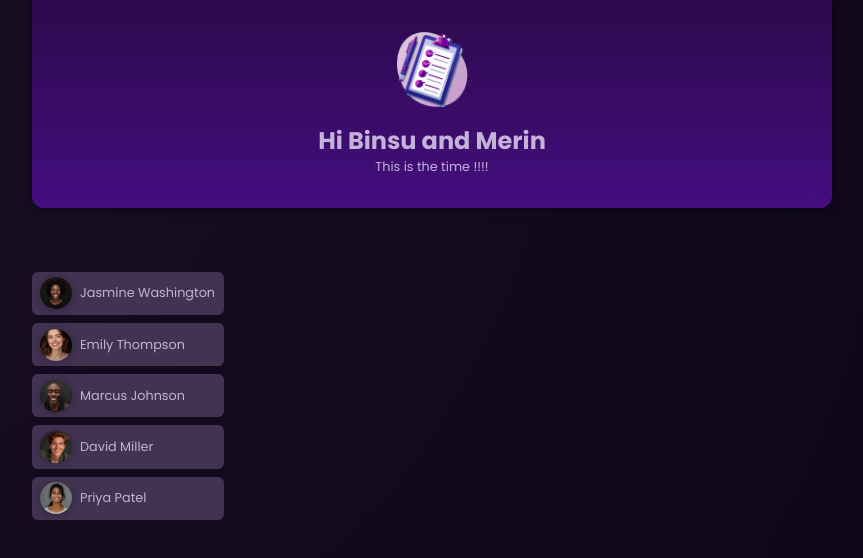
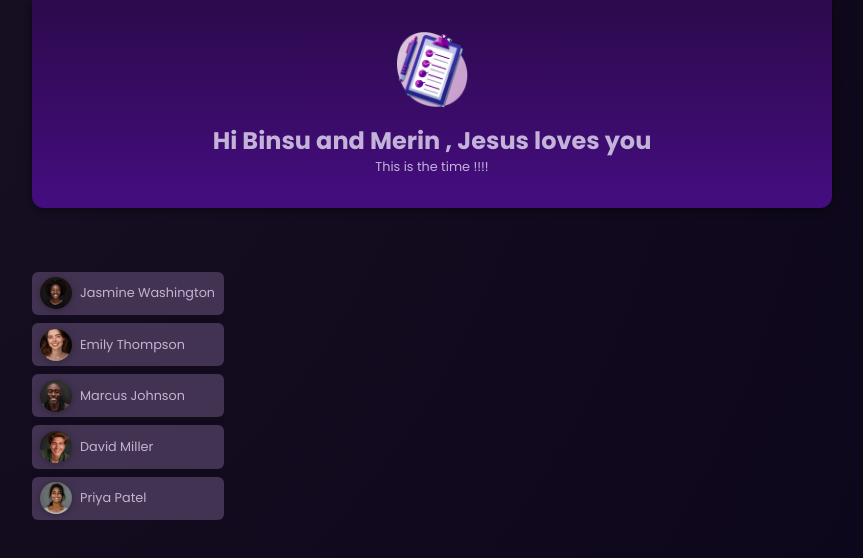
Before and after one commit to AZ9182/AngularProject, an Angular app: page / in a window 1280 px wide. Shown: the top 558 px of the page, without its empty margins (208-1071 px from the left). Built offline with nearby package versions, Linux system fonts and the light colour scheme.

Commit message:
Added message

```diff
--- a/src/app/header/header.component.html
+++ b/src/app/header/header.component.html
@@ -1,7 +1,7 @@
 <header>
     <img src="assets/task-management-logo.png" alt="task-management-logo"/>
     <div>
-        <h1>Hi Binsu and Merin</h1>
+        <h1>Hi Binsu and Merin , Jesus loves you</h1>
         <p>This is the time !!!!</p>
     </div>
 
```
